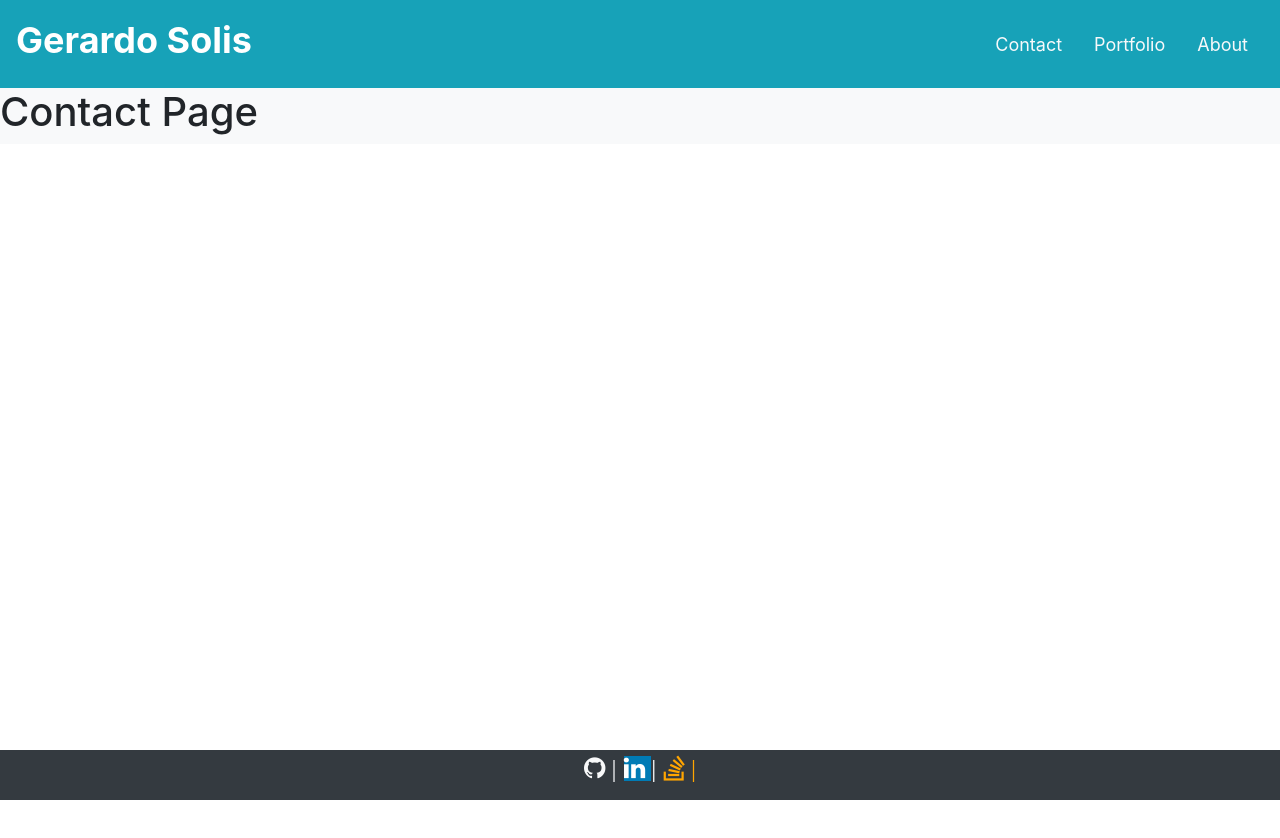
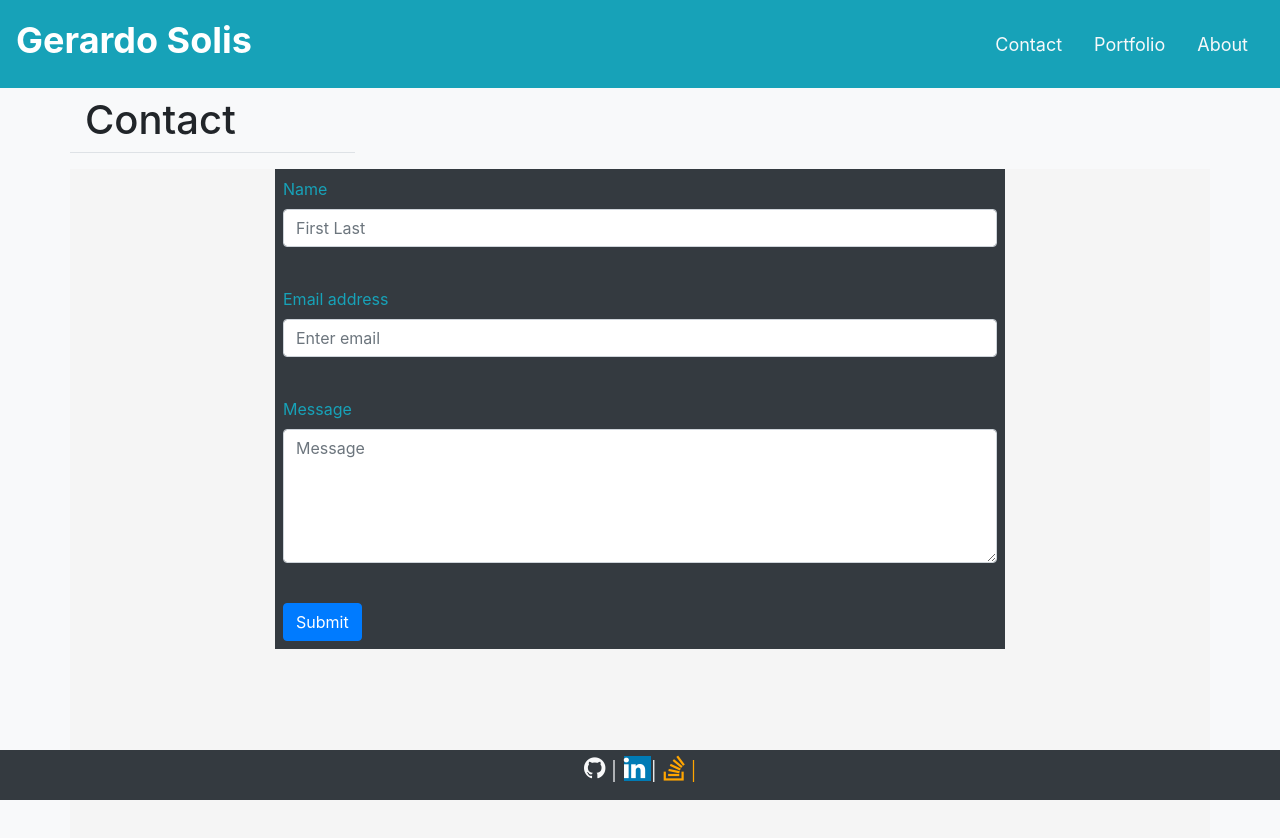
Before and after one commit to Gerardo-S/gerardo-s-v1-portfolio, a React (Create React App) app: page /contact in a window 1280 px wide. Shown: the top 838 px of the page. Before the commit the page ends 800 px from the top, so only its background shows below. Built offline with nearby package versions, Linux system fonts and the light colour scheme.

Commit message:
added contacts page

```diff
--- a/src/components/pages/Contact.js
+++ b/src/components/pages/Contact.js
@@ -1,8 +1,52 @@
 import React from "react";
 
-function Contact(){
+function Contact() {
     return (
-        <h1>Contact Page</h1>
+        <div className="container">
+            <div className="row pt-2"><br />
+
+                <div Class="col-md-3 border-bottom -info">
+                    <h1>Contact</h1>
+                </div>
+            </div>
+
+            {/* <!-- Contact info starts here --> */}
+            <main className="row justify-content-center mt-3 pl-0">
+                <div className="col-md-8">
+                    <form className="bg-dark p-2">
+
+                        {/* <!-- Name input --> */}
+                        <div className="form-group">
+                            <label className="text-info" >Name</label>
+                            <input className="form-control" placeholder="First Last" />
+                            <br />
+                        </div>
+
+                        {/* <!-- Email input --> */}
+                        <div className="form-group">
+                            <label className="text-info" for="exampleInputEmail1">Email address</label>
+                            <input type="email" className="form-control" id="exampleInputEmail1" placeholder="Enter email" />
+                            <br />
+                        </div>
+
+                        {/* <!-- Message input --> */}
+                        <div className="form-group">
+                            <label className="text-info" for="comment">Message</label>
+                            <textarea className="form-control" rows="5" id="comment" placeholder="Message"></textarea>
+                            <br />
+                        </div>
+                        <button type="submit" className="btn btn-primary">Submit</button>
+                    </form>
+                </div>
+
+            </main>
+
+
+
+
+
+        </div>
+
     )
 };
 
--- a/src/styles/App.css
+++ b/src/styles/App.css
@@ -1,4 +1,4 @@
 main {
     background-color: whitesmoke;
-    height: 35em;
+    height: 45em;
 }
```
